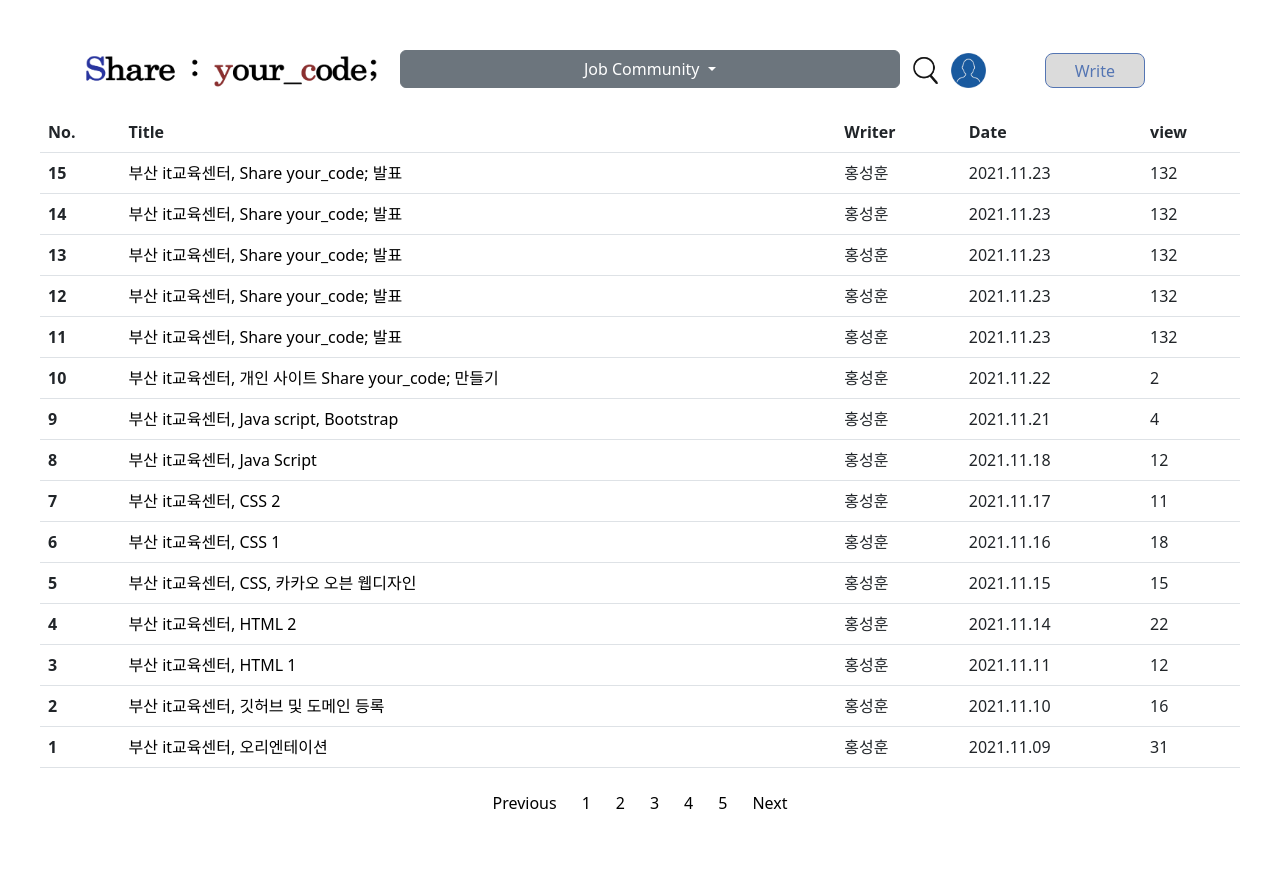
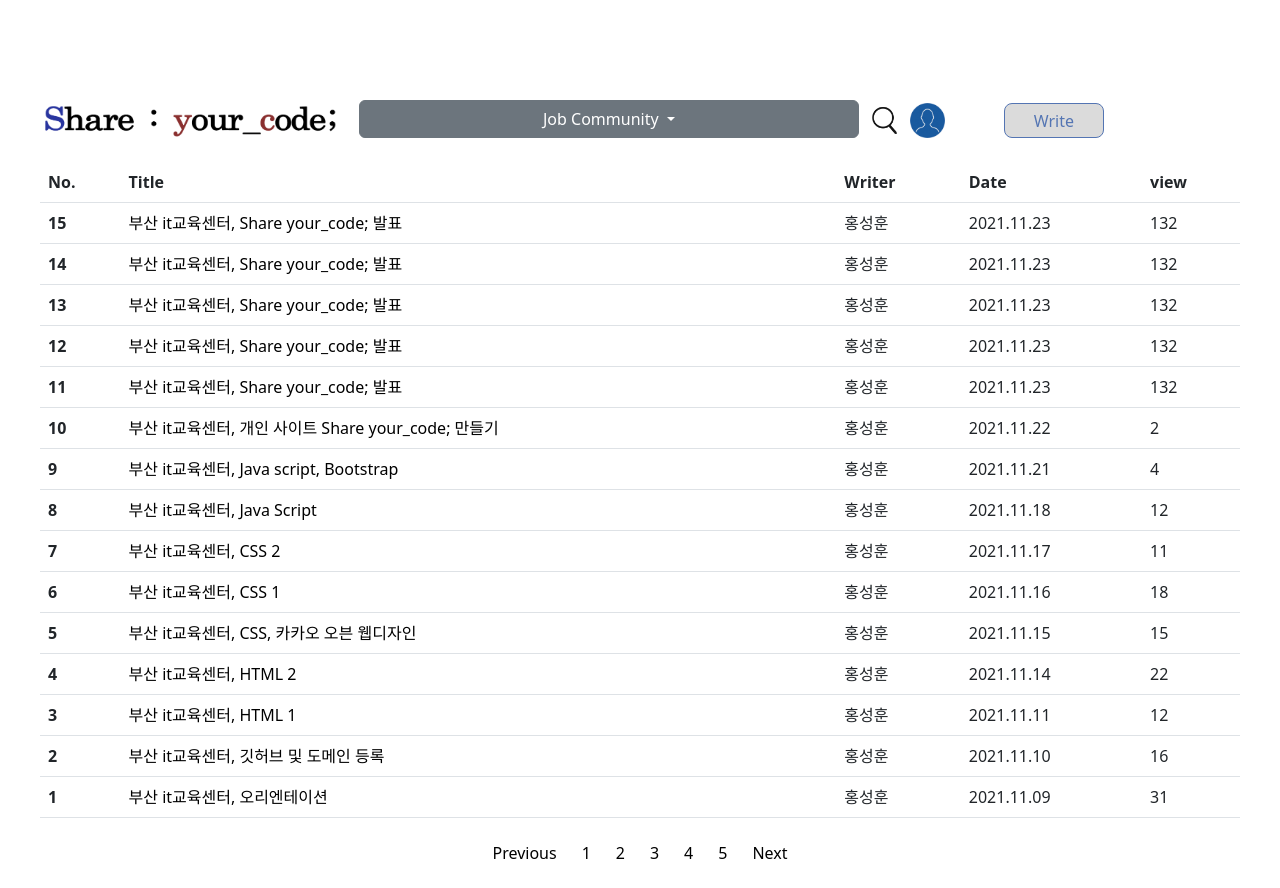
Before and after one commit to vincent94hong/WEB_workspace, a plain HTML site: page job_community.html in a window 1280 px wide. Before the commit the page ends 838 px from the top, so only its background shows below. Drawn offline with nearby package versions, Linux system fonts and the light colour scheme.

Commit message:
221122_2111

```diff
--- a/job_community.html
+++ b/job_community.html
@@ -20,12 +20,6 @@
 
 
     <style>
-        #code_review_page {
-            display : grid;
-            grid-template-columns: 1.7fr 500px 45px 100px 1fr;
-            margin-top: 50px;}
-
-
         .pagination {
             justify-content: center;
         }
--- a/style.css
+++ b/style.css
@@ -4,6 +4,11 @@
     padding-right: 20px;
 }
 
+
+#code_review_page {
+    display : grid;
+    grid-template-columns: 1.3fr 500px 45px 100px 1fr;
+    margin-top: 100px;}
 
 
 #profile {
```
Also changed, not shown: code_review.html (+0 -6 lines), free_posting.html (+0 -6 lines), index.html (+2 -2 lines), portfolio.html (+0 -6 lines), question.html (+0 -6 lines).
